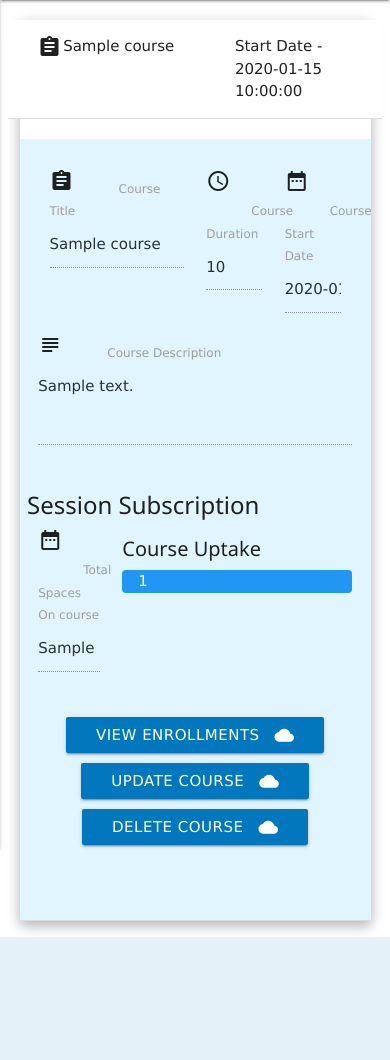
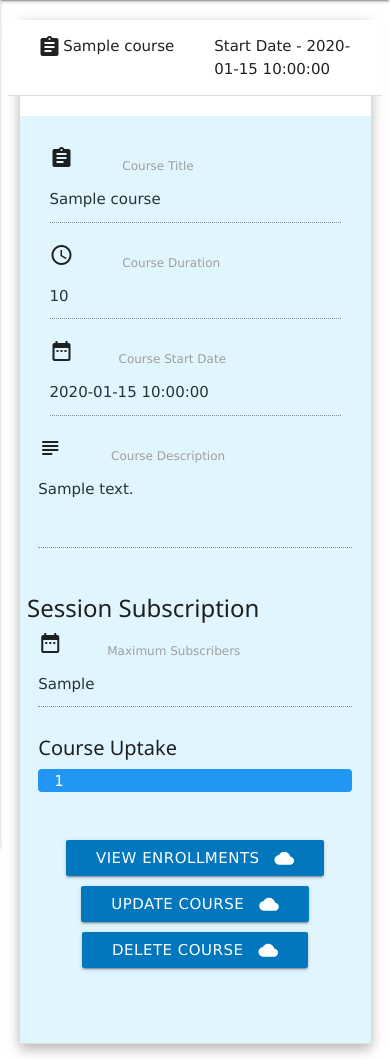
Before and after one commit to damien-meere/Data-Centric-Development-Milestone-Project, a Flask app: page / in a window 390 px wide, after a click that opens the changed part. Shown: the part 56-1116 px from the top of the page. Before the commit the page ends 993 px from the top, so only its background shows below. Run offline with Flask 2, Linux system fonts and the light colour scheme; a database or web service that is not in the repository returns one stand-in record (values such as "Sample title"); some libraries are stand-ins or nearby versions.

Commit message:
Responsive formatting built into course details sections throughout.

```diff
--- a/templates/courses.html
+++ b/templates/courses.html
@@ -22,12 +22,12 @@
 				<i class="material-icons">assignment</i>
 				{% endif %}
 			</div>
-			<div class="col s6 course_title">
+			<div class="col s11 m6 course_title">
 				<div>
 					<strong>{{course.course_name}} </strong>
 				</div>
 			</div>
-			<div class="col s5">
+			<div class="col s12 m5">
 				<div>
 					<strong>Start Date -</strong> {{course.date}}
 				</div>
@@ -35,32 +35,32 @@
 		</div>
 		<div class="collapsible-body">
 			<div class="row">
-				<div class="col s6 m12">
-					<i class="material-icons prefix">assignment</i><label for="icon_prefix">Course Title</label>
+				<div class="col s12 m6">
+					<i class="material-icons prefix">assignment</i><label for="icon_prefix"> Course Title</label>
 					<input disabled id="course_name" name="course_name" type="text" class="validate" value="{{course.course_name}}" style="color: #263238;">
 			    </div>
-				<div class="col s3 m12">
-					<i class="material-icons prefix">access_time</i><label for="icon_prefix">Course Duration</label>
+				<div class="col s12 m3">
+					<i class="material-icons prefix">access_time</i><label for="icon_prefix"> Course Duration</label>
 					<input disabled id="course_duration" name="course_duration" type="text" class="validate" value="{{course.duration}}" style="color: #263238;">
 			    </div>
-				<div class="col s3 m12">
+				<div class="col s12 m3">
 					<i class="material-icons prefix">date_range</i><label for="icon_prefix">Course Start Date</label>
 					<input disabled id="course_date" name="course_date" type="text" class="validate" value="{{course.date}}" style="color: #263238;">
 			    </div>
 				<div class="row">
 					<div class="col s12">
-						<i class="material-icons prefix">subject</i><label for="icon_telephone">Course Description</label>
+						<i class="material-icons prefix">subject</i><label for="icon_telephone"> Course Description</label>
 						<textarea disabled name="course_description" id="course_description" class="materialize-textarea" style="color: #263238;">{{ course.course_description }}</textarea>
 
 					</div>
 				</div>
                 <div class="row">
 				    <h3>Session Subscription</h3>
-                    <div class="col s3">
-					    <i class="material-icons prefix">date_range</i><label for="icon_prefix">Total Spaces On course</label>
+                    <div class="col s12 m3">
+					    <i class="material-icons prefix">date_range</i><label for="icon_prefix">Maximum Subscribers</label>
 					    <input disabled id="" name="max_subscriber" type="text" class="validate" value="{{course.max_subscriber}}" style="color: #263238;">
 			        </div>
-                    <div class="col s9">
+                    <div class="col s12 m9">
                         <h4>Course Uptake</h4>
 				        <!-- This section is to ilustrate to the user the uptake of the class current subscribers V Max-subscribers-->
                         <div class="w3-light-grey w3-round">
--- a/templates/enrollmentfail.html
+++ b/templates/enrollmentfail.html
@@ -2,8 +2,8 @@
 {% block content %}
 
 <div class="row">
-    <div class="col s12 m6">
-        <div class="card blue-grey darken-1">
+    <div class="col s6 offset-s3">
+        <div class="card red darken-2" style="text-align: center">
             <div class="card-content white-text">
                 <span class="card-title">Unsuccessful Enrollment</span>
                 Unfortunately this course is at maximum occupancy, please select another course
@@ -16,5 +16,4 @@
     </div>
 </div>
 
-
 {% endblock %}
--- a/templates/enrollmentsuccess.html
+++ b/templates/enrollmentsuccess.html
@@ -2,8 +2,8 @@
 {% block content %}
 
 <div class="row">
-    <div class="col s12 m6">
-        <div class="card blue-grey darken-1">
+    <div class="col col s6 offset-s3">
+        <div class="card teal darken-2" style="text-align: center">
             <div class="card-content white-text">
                 <span class="card-title">Successful Enrollment</span>
                 Congratulations, you have been succesfully enrolled in the course
@@ -16,5 +16,4 @@
     </div>
 </div>
 
-
 {% endblock %}
```
Also changed, not shown: app.py (+10 -5 lines), templates/courses_trainee.html (+4 -4 lines), templates/showenrollments.html (+7 -7 lines).
